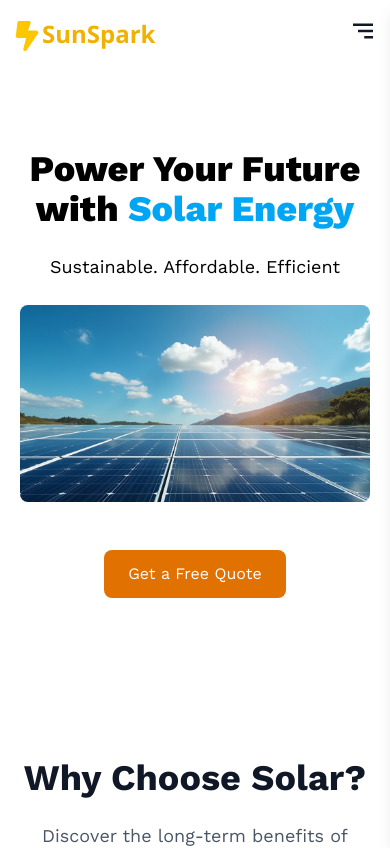
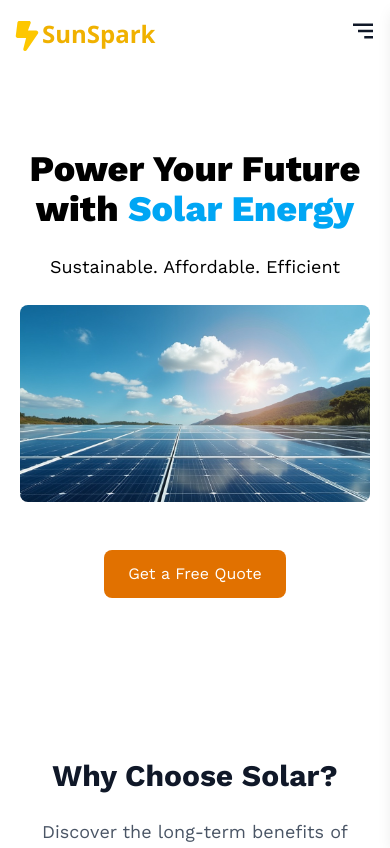
Before and after one commit to kadelcode/solar-landing-page, a Next.js app: page / in a window 390 px wide. Shown: the top 848 px of the page. Built offline with nearby package versions, Linux system fonts and the light colour scheme.

Commit message:
Update font size

```diff
--- a/src/components/sections/WhyChooseSolar.tsx
+++ b/src/components/sections/WhyChooseSolar.tsx
@@ -32,7 +32,7 @@ export default function WhyChooseSolar() {
         <section className="py-20 px-4 bg-white">
             <div className="max-w-6xl mx-auto text-center">
                 <motion.h2
-                  className="text-4xl text-gray-900 font-bold mb-6"
+                  className="text-3xl sm:text-4xl text-gray-900 font-bold mb-6"
                   initial={{ opacity: 0, y: 40 }}
                   whileInView={{ opacity: 1, y: 0 }}
                   transition={{ duration: 0.6 }}
```
